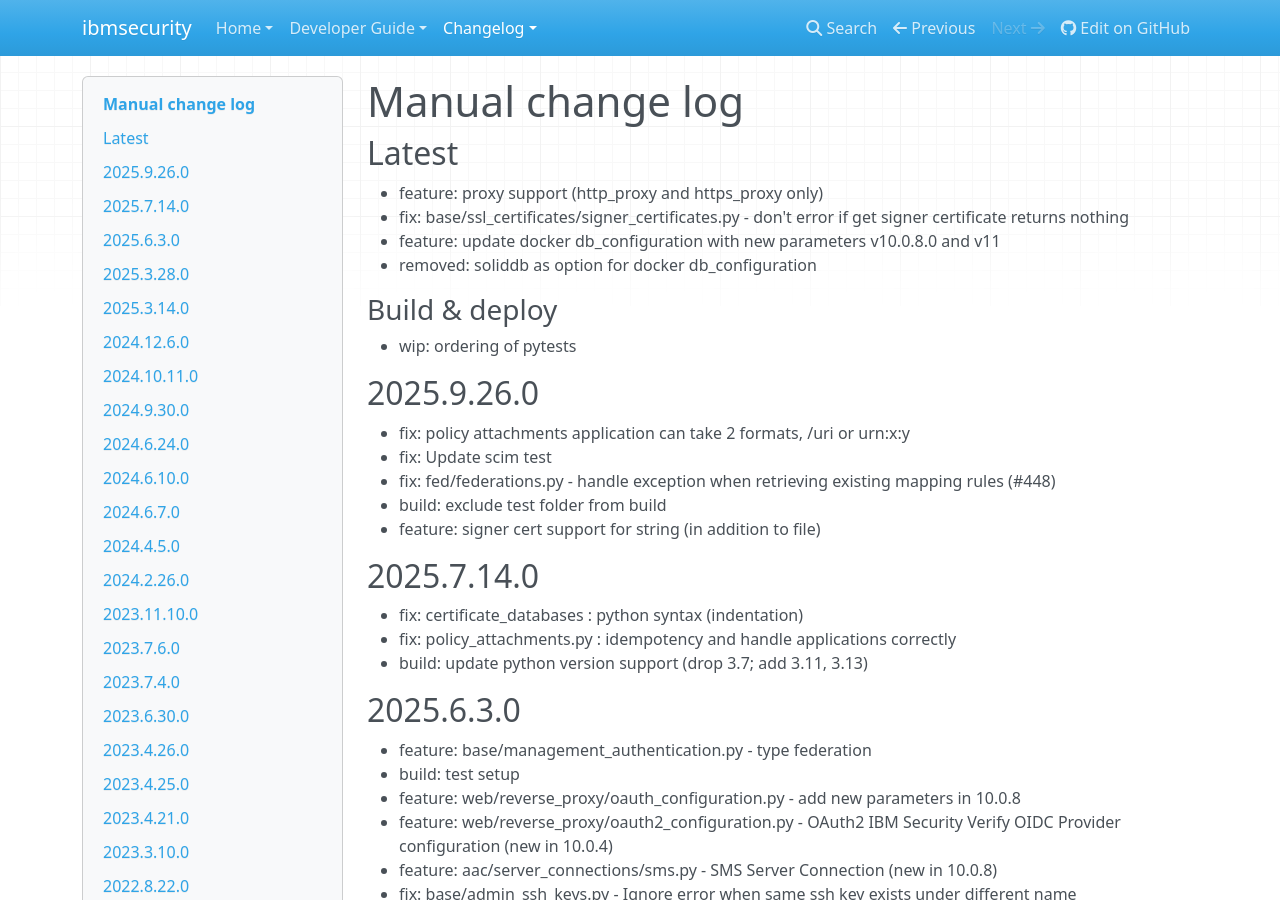
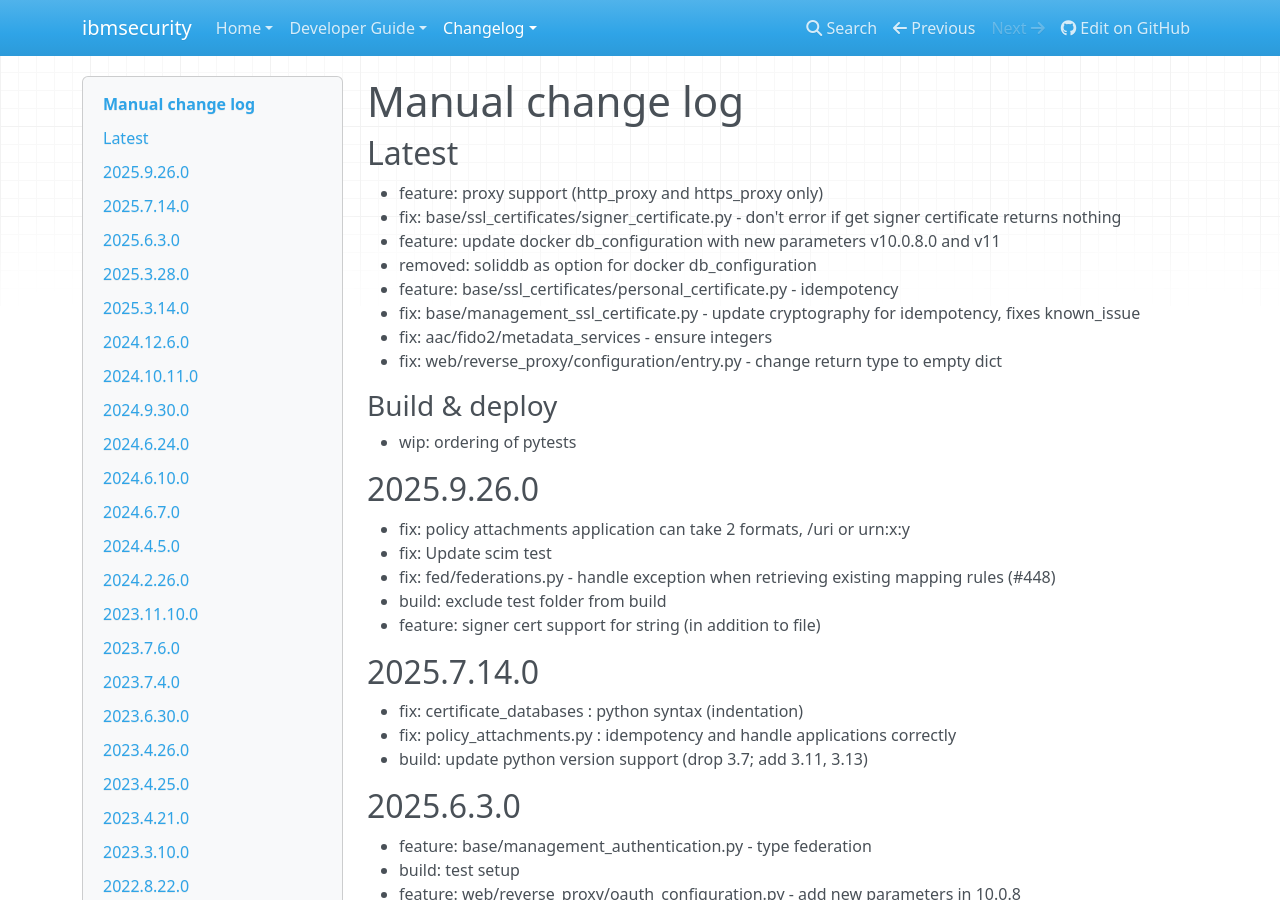
Before and after one commit to IBM-Security/ibmsecurity, an MkDocs documentation site: the page built from docs/changelog.md, in a window 1280 px wide and 900 px high. Built offline with MkDocs 1.6.1, drawn with Linux system fonts in a browser that asks for light colours; nearby versions of some CDN libraries.

Commit message:
documentation: update changelog

```diff
--- a/docs/changelog.md
+++ b/docs/changelog.md
@@ -3,11 +3,16 @@
 ## Latest
 
 - feature: proxy support (http_proxy and https_proxy only)
-- fix: base/ssl_certificates/signer_certificates.py - don't error if get signer certificate returns nothing
+- fix: base/ssl_certificates/signer_certificate.py - don't error if get signer certificate returns nothing
 - feature: update docker db_configuration with new parameters v10.0.8.0 and v11
 - removed: soliddb as option for docker db_configuration
+- feature: base/ssl_certificates/personal_certificate.py - idempotency
+- fix: base/management_ssl_certificate.py - update cryptography for idempotency, fixes known_issue
+- fix: aac/fido2/metadata_services - ensure integers
+- fix: web/reverse_proxy/configuration/entry.py - change return type to empty dict
 
 ### Build & deploy
+
 - wip: ordering of pytests
 
 ## 2025.9.26.0
```
